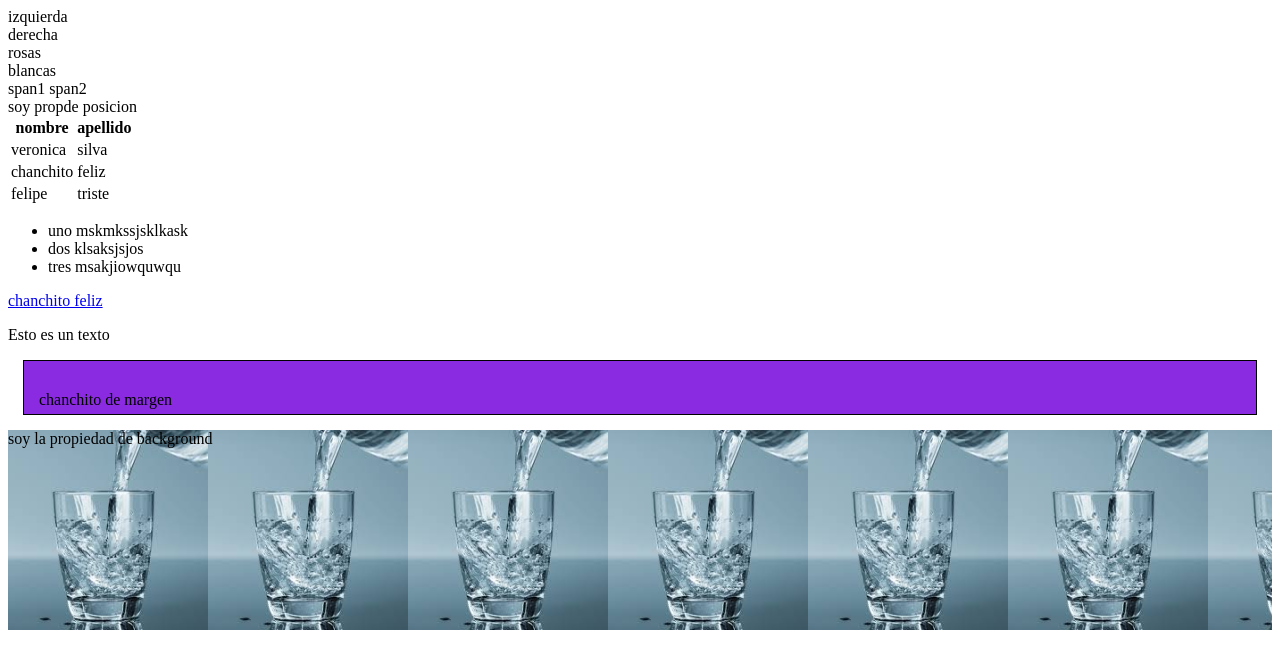
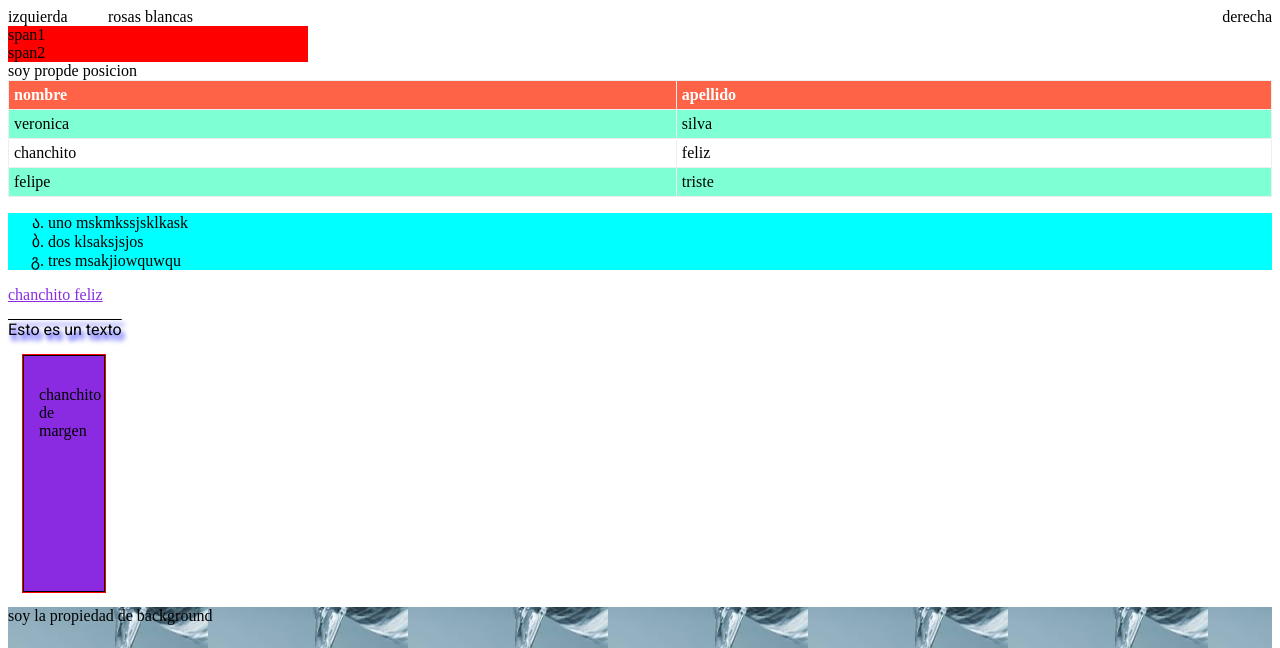
Before and after one commit to veronicasilva20/enve-labs-css-training, a plain HTML site: page index.html in a window 1280 px wide. Shown: the top 648 px of the page. Drawn offline with Linux system fonts and the light colour scheme.

Commit message:
agrego css

```diff
--- a/style.css
+++ b/style.css
@@ -48,4 +48,87 @@ color {
     margin:15px;
     padding:30px 15px 5px;
     border: solid 1px black;
+    height: 200px;
+    width: 50px;
+    overflow: scroll;
+    outline: 1px solid red;
 }
+
+.text {
+    font-family: "Roboto", sans-serif;
+     text-align: justify;
+     text-decoration:overline;
+     text-shadow: 3px 5px 5px blue;
+}
+
+a:link{
+    color:blueviolet;
+}
+a:visited {
+    color:purple;
+}
+a:hover{
+    color:rgb(205, 90, 192)
+}
+a:active{
+    color:red;
+}
+ul {
+    background-color: cyan;
+    list-style-type: georgian;
+     /* padding-left: 0;*/
+     /*list-style-position:inside; */
+}
+
+
+table{
+    width:100%;
+    border-collapse: collapse;
+
+}
+    th, td{
+        border:solid 1px #eee;
+        padding:5px;
+    }
+    th{
+        background-color: tomato;
+        color:white;
+        text-align: left;
+    }
+
+    tr :hover{
+        background-color:#aaa;
+        cursor:pointer;
+    }
+    tr:nth-child(even){
+        background-color: aquamarine;
+        cursor: pointer;
+    }
+
+span{
+    display:block;
+    /*display: none;*/
+    /*visibility: hidden;*/
+    max-width: 300px;
+    background-color: red;
+}
+.inline{
+    display: inline;
+}
+#position {
+    position:sticky;
+    left: 20px;
+    /*top:25px;*/
+
+
+}
+.left{
+    float:left;
+    width: 100px;
+}
+.right{
+    float: right;
+}
+.contaneir{
+    height: 200px;
+}
```
